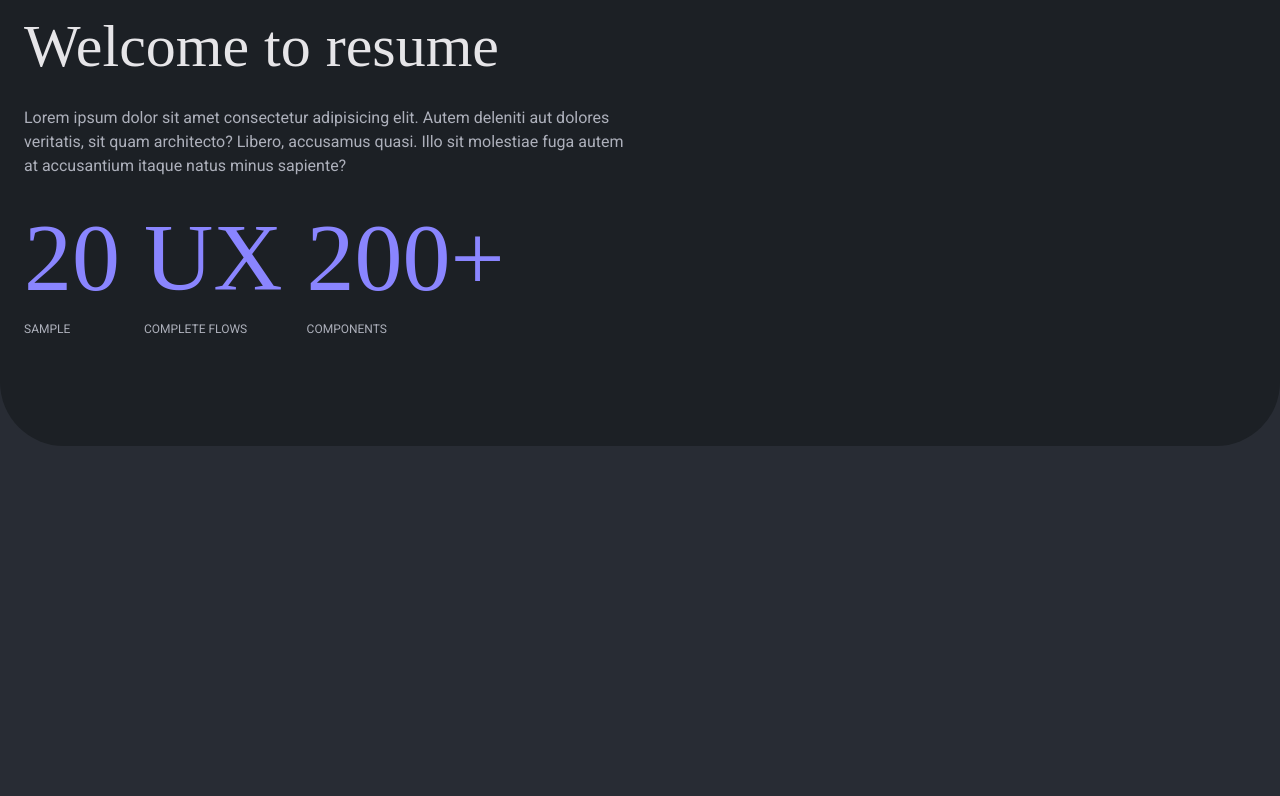
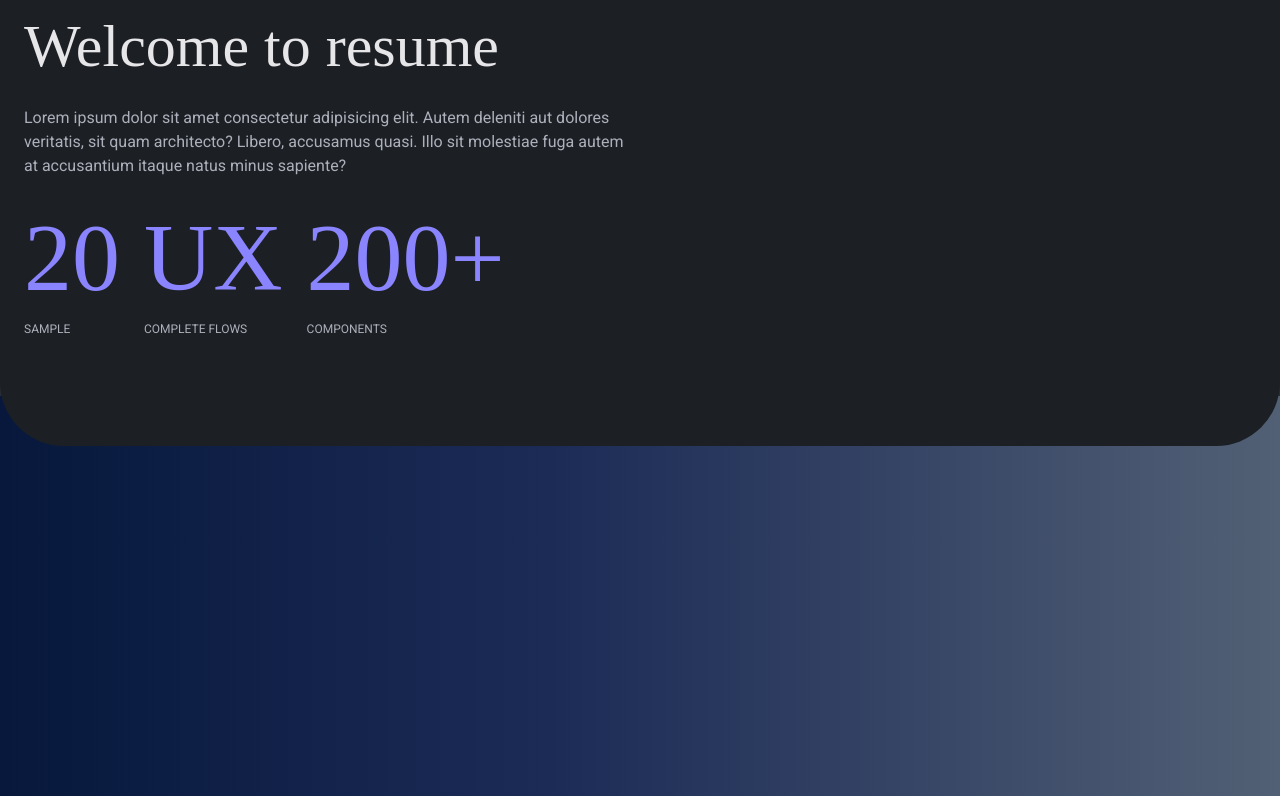
Before and after one commit to we-are-friend/we-are-friend, a Next.js app: page /home in a window 1280 px wide. Shown: the part 222-1018 px from the top of the page. Before the commit the page ends 800 px from the top, so only its background shows below. Built offline with nearby package versions, Linux system fonts and the light colour scheme; a web font is replaced by a local one.

Commit message:
create: footer

```diff
--- /dev/null
+++ b/src/layouts/MainLayout/Footer/index.tsx
@@ -0,0 +1,78 @@
+import React from 'react';
+import clsx from 'clsx';
+import { createStyles, makeStyles } from '@material-ui/core';
+import Grid from '@material-ui/core/Grid';
+import Container from '@material-ui/core/Container';
+import { animated, useSpring } from 'react-spring';
+import type { FC } from 'react';
+import type { Theme } from 'src/theme';
+
+interface FooterProps {
+  className?: string;
+}
+
+const useStyles = makeStyles((theme: Theme) =>
+  createStyles({
+    root: {
+      zIndex: -1,
+      position: 'relative',
+      marginTop: -50,
+      [theme.breakpoints.down('md')]: {
+        paddingTop: 180,
+        paddingBottom: 80,
+      },
+      height: 400,
+    },
+  }),
+);
+
+const Footer: FC<FooterProps> = ({ className }) => {
+  const classes = useStyles();
+  const styles = useSpring({
+    config: { frequency: 1, duration: 4000 },
+    loop: true,
+    reverse: true,
+    from: {
+      opacity: 1,
+      background:
+        'linear-gradient(90deg, rgba(2,0,36,1) 0%, rgba(9,9,121,1) 35%, rgba(0,153,184,1) 100%)',
+    },
+    to: [
+      {
+        opacity: 1,
+        background:
+          'linear-gradient(90deg, rgba(10,9,95,1) 0%, rgba(37,13,130,1) 38%, rgba(82,54,159,1) 100%)',
+      },
+      {
+        opacity: 1,
+        background:
+          'linear-gradient(90deg, rgba(3,46,7,1) 0%, rgba(13,89,20,1) 50%, rgba(81,159,54,1) 100%)',
+      },
+      {
+        opacity: 1,
+        background:
+          'linear-gradient(90deg, rgba(10,9,95,1) 0%, rgba(37,13,130,1) 38%, rgba(82,54,159,1) 100%)',
+      },
+      {
+        opacity: 1,
+        background:
+          'linear-gradient(90deg, rgba(2,0,36,1) 0%, rgba(9,9,121,1) 35%, rgba(0,153,184,1) 100%)',
+      },
+    ],
+  });
+
+  return (
+    <animated.div className={clsx(classes.root, className)} style={styles}>
+      <Container>
+        <Grid container>
+          <Grid item xs={3}></Grid>
+          <Grid item xs={3}></Grid>
+          <Grid item xs={3}></Grid>
+          <Grid item xs={3}></Grid>
+        </Grid>
+      </Container>
+    </animated.div>
+  );
+};
+
+export default Footer;
--- a/src/layouts/MainLayout/index.tsx
+++ b/src/layouts/MainLayout/index.tsx
@@ -1,4 +1,5 @@
 import Navbar from './Navbar';
+import Footer from './Footer';
 import React, { ReactNode } from 'react';
 import clsx from 'clsx';
 import { createStyles, makeStyles } from '@material-ui/core';
@@ -21,7 +22,8 @@ const MainLayout: FC<MainLayoutProps> = ({ className, children }) => {
   return (
     <div className={clsx(classes.root, className)}>
       <Navbar />
-      <div>{children}</div>
+      {children}
+      <Footer />
     </div>
   );
 };
```
